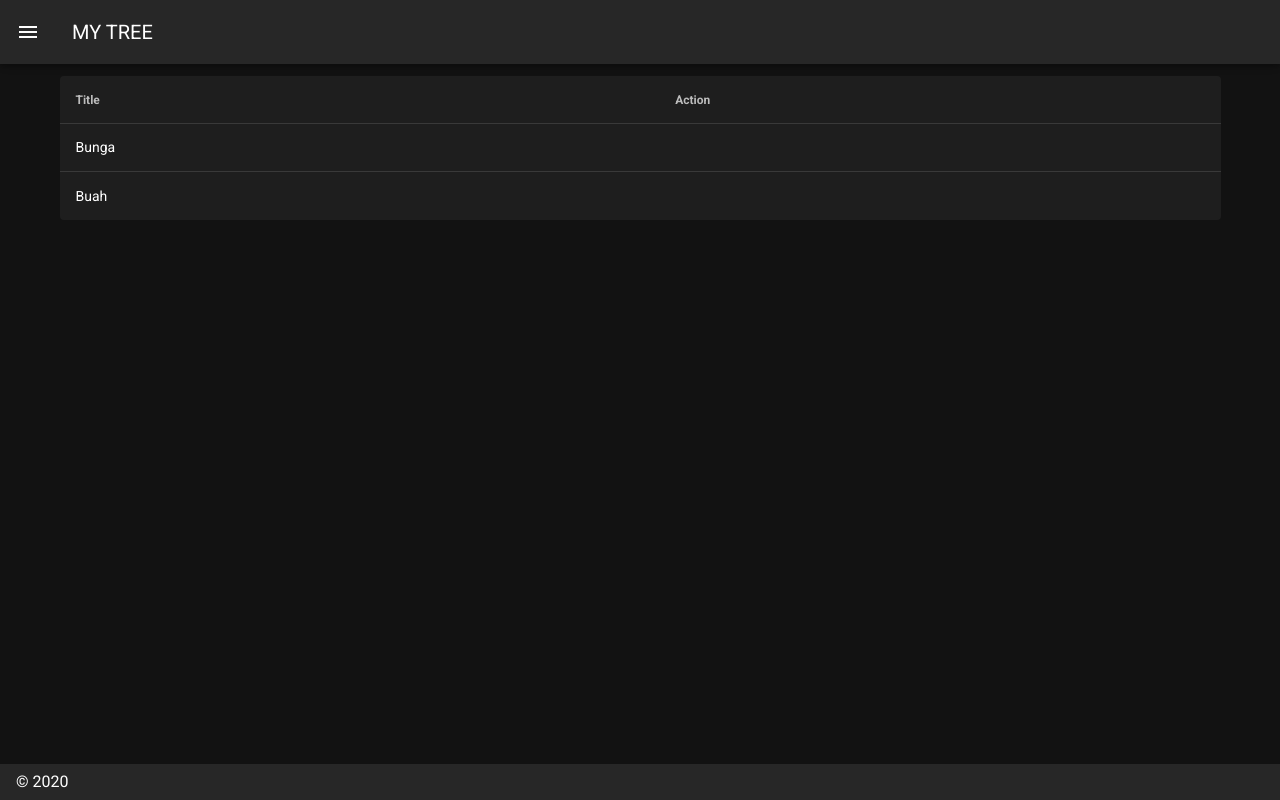
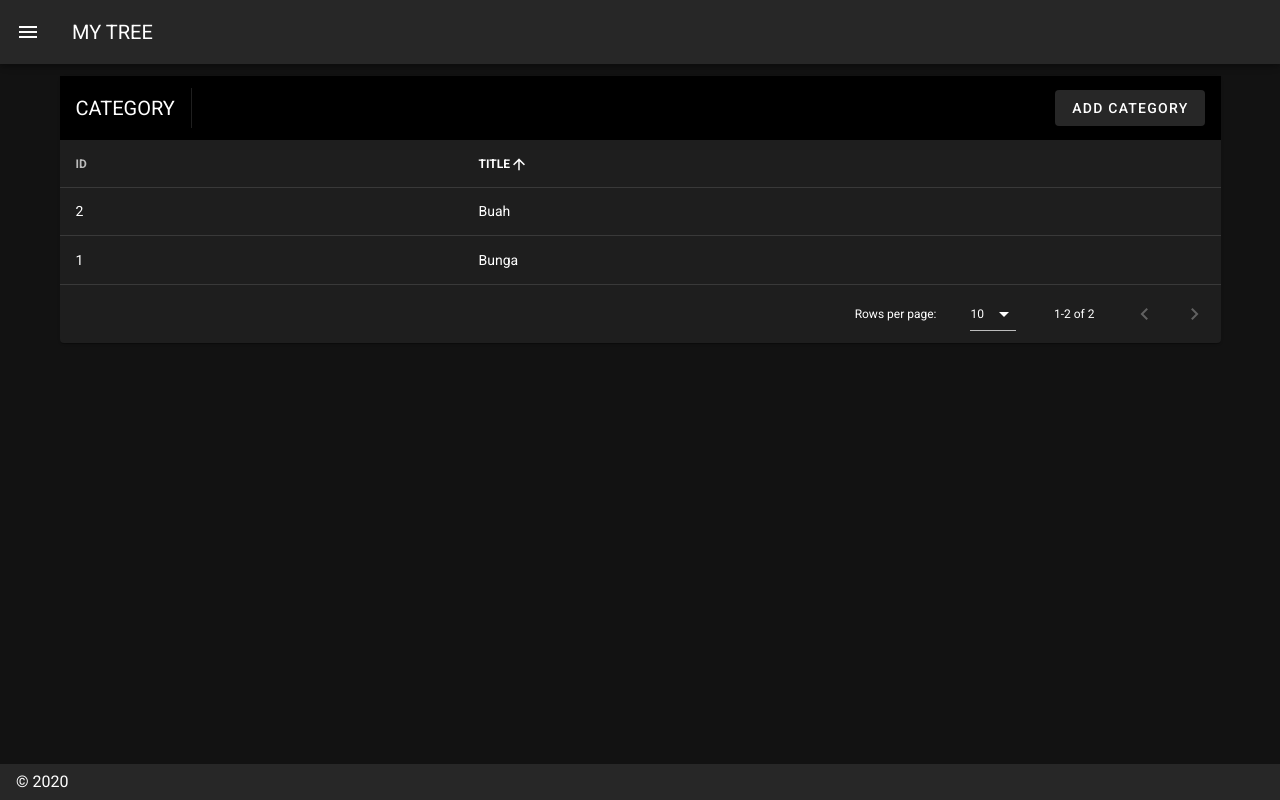
Before and after one commit to aisyahdewih/website-blog, a Nuxt app: page /category in a window 1280 px wide. Built offline with nearby package versions, Linux system fonts and the light colour scheme; data requests are answered from the project's data file.

Commit message:
merge frontend posting to master

```diff
--- a/pages/category.vue
+++ b/pages/category.vue
@@ -1,22 +1,21 @@
 <template>
-  <v-simple-table>
-    <template v-slot:default>
-      <thead>
-        <tr>
-          <th class="text-left">Title</th>
-          <th class="text-left">Action</th>
-        </tr>
-      </thead>
-      <tbody>
-        <tr v-for="item in items" :key="item.title">
-          <td>{{ item.title }}</td>
-          <td>
+  <v-data-table :headers="headers" :items="items" sort-by="title" class="elevation-1">
+    <template v-slot:top>
+      <v-toolbar flat color="black">
+        <v-toolbar-title>CATEGORY</v-toolbar-title>
+        <v-divider class="mx-4" inset vertical></v-divider>
+        <v-spacer></v-spacer>
+        <v-btn>Add Category</v-btn>
+      </v-toolbar>
+    </template>
 
-          </td>
-        </tr>
-      </tbody>
+    <template v-slot:no-data>
+      <v-btn color="primary" @click="fetchData">Reset</v-btn>
     </template>
-  </v-simple-table>
+  </v-data-table>
+</template>
+
+
 </template>
 
 <script>
@@ -24,16 +23,43 @@ import axios from 'axios'
 export default {
   data() {
     return {
-      items: []
+      dialog: false,
+      headers: [
+        {
+          text: 'ID',
+          align: 'start',
+          sortable: false,
+          value: 'id'
+        },
+        { text: 'TITLE', value: 'title' }
+      ],
+      items: [],
+      editedIndex: -1,
+      editedItem: {
+        title: ''
+      },
+      defaultItem: {
+        title: ''
+      }
     }
   },
   mounted() {
     this.fetchData()
   },
+  computed: {
+    // formTitle() {
+    //   return this.editedIndex === -1 ? 'New Category' : 'Edit Category'
+    // }
+  },
   methods: {
     async fetchData() {
-      const res = await this.$axios.get(`http://localhost:3000/category`);
+      const res = await this.$axios.get(`http://localhost:3000/category`)
       this.items = res.data
+    }
+  },
+  watch: {
+    dialog(val) {
+      val || this.close()
     }
   }
 }
```
